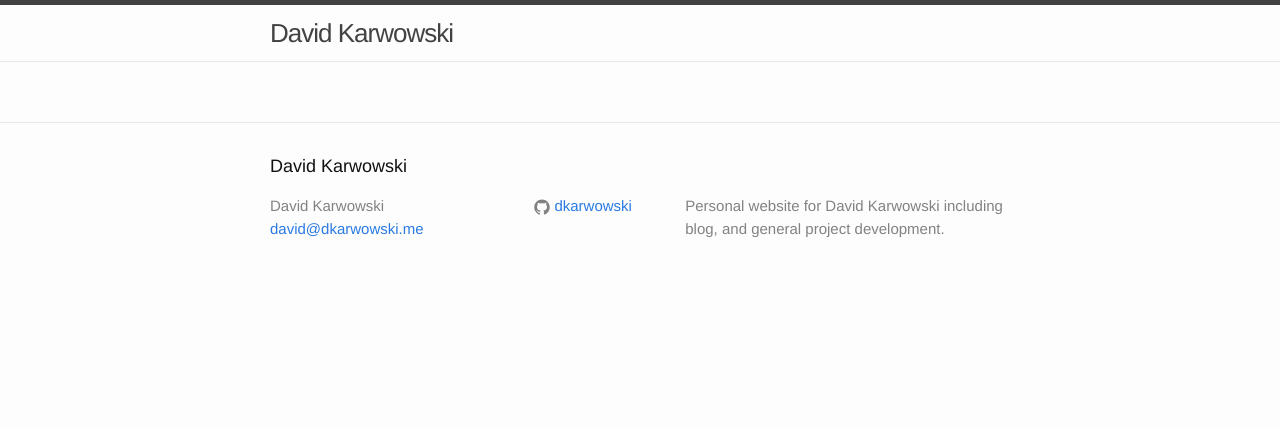
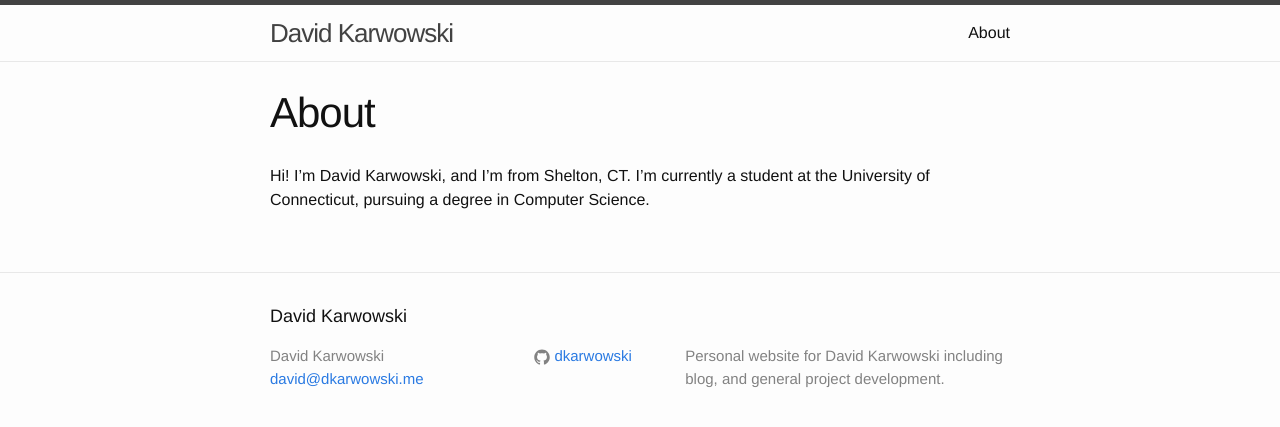
Before and after one commit to dkarwowski/dkarwowski.github.io, a Jekyll site: the page built from about.md, in a window 1280 px wide. Shown: the top 427 px of the page. Built offline with Jekyll 4.4.1, drawn with Linux system fonts in a browser that asks for light colours.

```diff
--- /dev/null
+++ b/about.md
@@ -0,0 +1,8 @@
+---
+layout: page
+title: About
+permalink: /about/
+---
+
+Hi! I'm David Karwowski, and I'm from Shelton, CT. I'm currently a student at
+the University of Connecticut, pursuing a degree in Computer Science.
--- a/about/index.html
+++ /dev/null
@@ -1,9 +0,0 @@
----
-layout: default
----
-
-<div class="about">
-
-
-
-</div>
```
Also changed, not shown: _posts/2015-05-10-welcome-to-jekyll.markdown (deleted, +0 -31 lines), _posts/2015-05-11-who-am-i.markdown (added, +26 -0 lines), index.html (+14 -0 lines).
